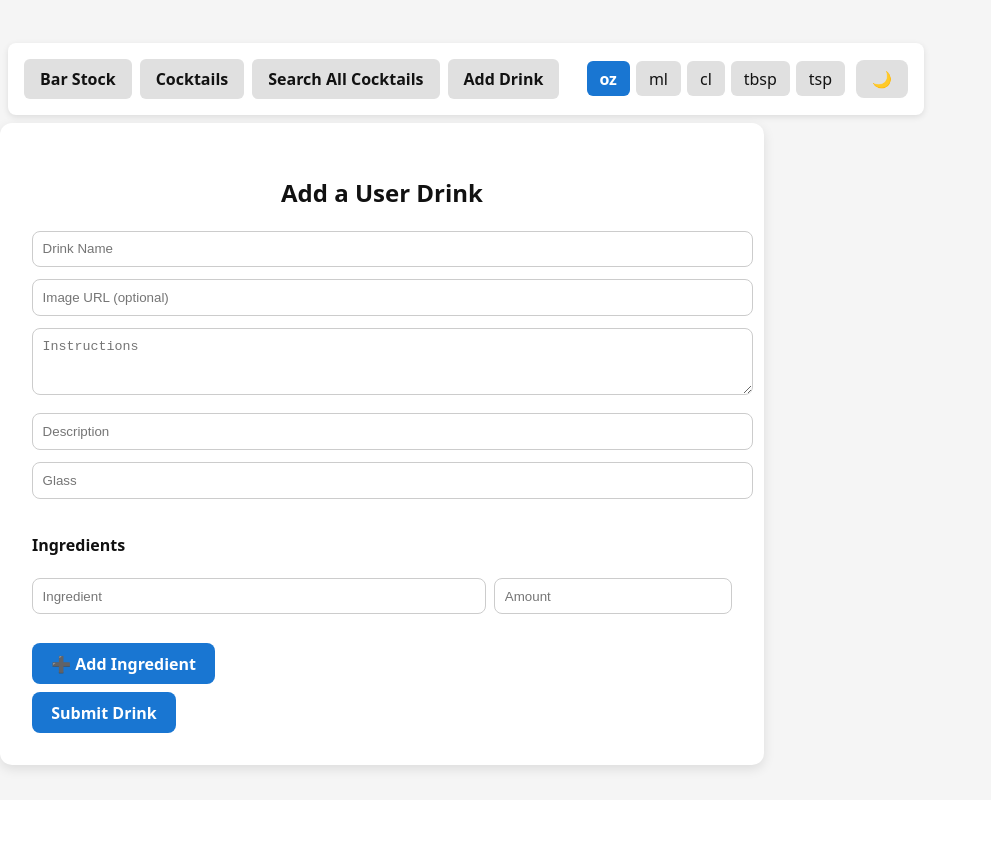
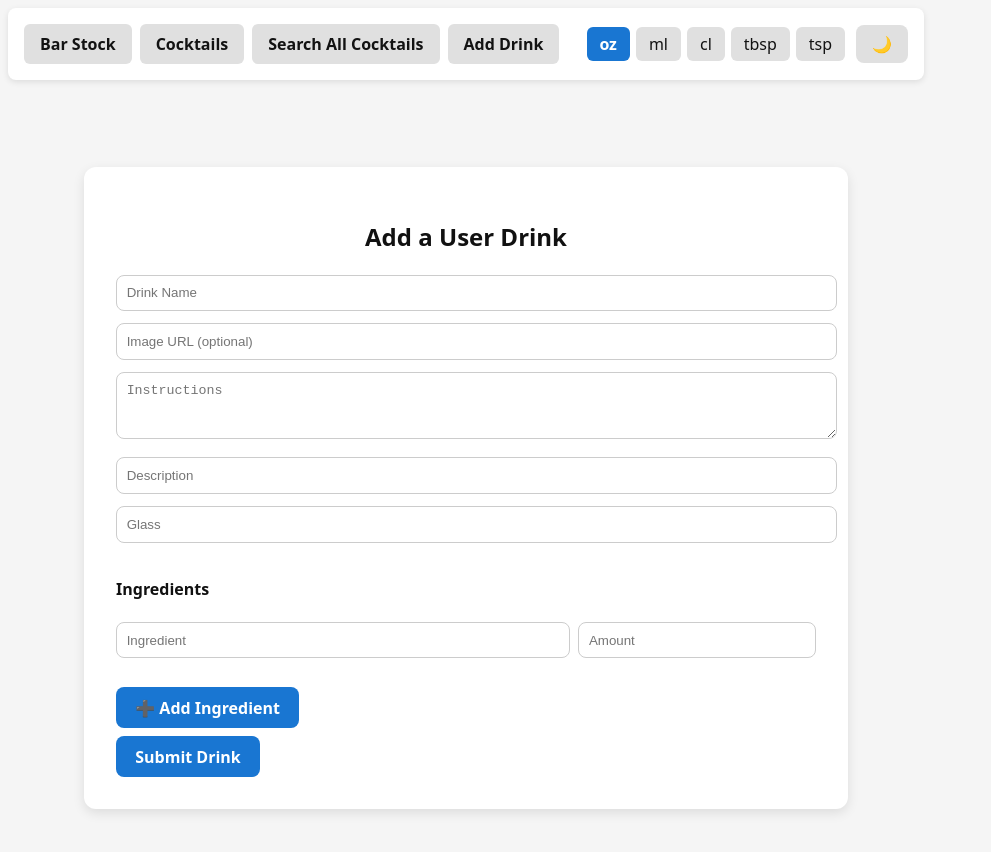
Before and after one commit to masterpoag/Bar-Mate, a React (Vite) app: page /add-drinks in a window 1280 px wide. Shown: the top 852 px of the page, without its empty margins (0-991 px from the left). Before the commit the page ends 800 px from the top, so only its background shows below. Built offline with nearby package versions, Linux system fonts and the light colour scheme.

Commit message:
adding back style

```diff
--- a/src/pages/adddrink.jsx
+++ b/src/pages/adddrink.jsx
@@ -62,13 +62,13 @@ export default function UserDrinksPage({ darkMode }) {
     }
   };
 
-//   const pageStyle = {
-//     minHeight: "100vh",
-//     display: "flex",
-//     justifyContent: "center",
-//     alignItems: "center",
-//     background: darkMode ? "#121212" : "#f5f5f5",
-//   };
+  const pageStyle = {
+    minHeight: "100vh",
+    display: "flex",
+    justifyContent: "center",
+    alignItems: "center",
+    background: darkMode ? "#121212" : "#f5f5f5",
+  };
 
   const cardStyle = {
     width: "100%",
@@ -104,7 +104,7 @@ export default function UserDrinksPage({ darkMode }) {
   };
 
   return (
-    <div>
+    <div style={pageStyle}>
       <div style={cardStyle}>
         <h2 style={{ textAlign: "center" }}>Add a User Drink</h2>
         {submitted && (
```
